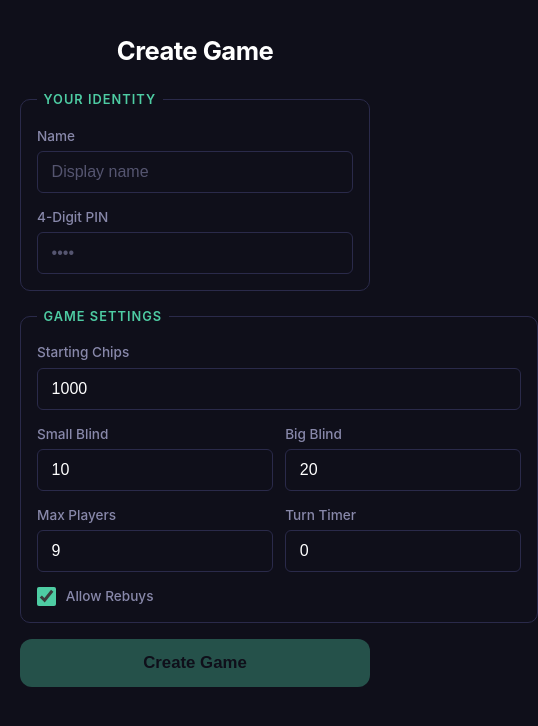
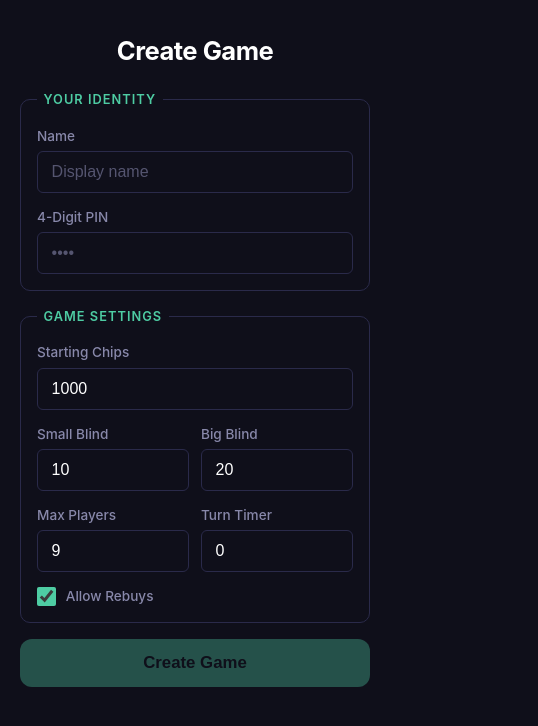
Before and after one commit to jdstemmler/poker, a React (Vite) app in the folder frontend/: page /create in a window 390 px wide. Shown: the top 726 px of the page, 538 px wide, since content can reach past the window. Built offline with nearby package versions, Linux system fonts and the light colour scheme; no server answers.

Commit message:
Fix Game Settings card overflowing on mobile
Add min-width:0 and width:100% to inputs inside .row flex containers
so number inputs shrink properly on narrow viewports.

```diff
--- a/frontend/src/index.css
+++ b/frontend/src/index.css
@@ -223,6 +223,12 @@ input::placeholder {
 
 .row > label {
   flex: 1;
+  min-width: 0;
+}
+
+.row > label > input {
+  width: 100%;
+  min-width: 0;
 }
 
 .checkbox-label {
```
